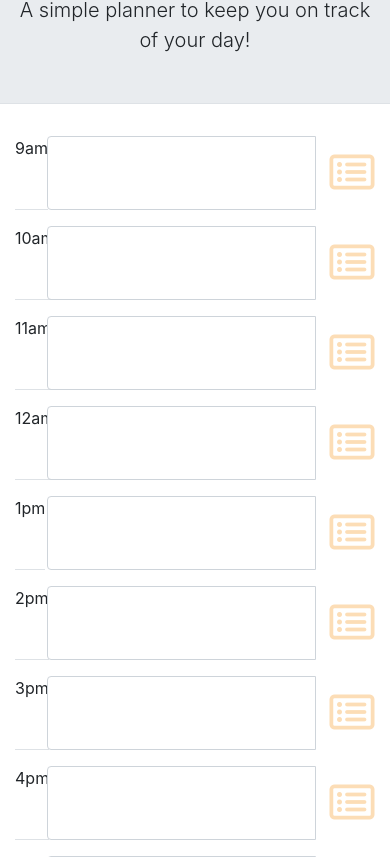
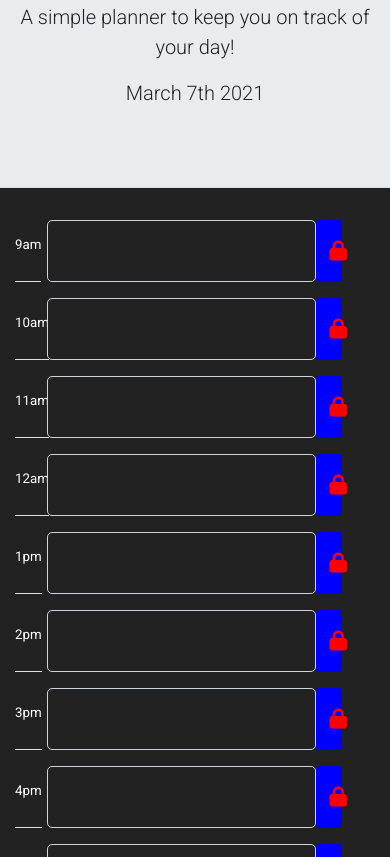
Before and after one commit to DarrellWagoner/darrelldayplanner, a plain HTML site: page index.html in a window 390 px wide. Shown: the part 112-969 px from the top of the page. Drawn offline with nearby package versions, Linux system fonts and the light colour scheme; files that its build step writes are made by us from their sources.

Commit message:
html and css js oragnizing and style

```diff
--- a/app.js
+++ b/app.js
@@ -0,0 +1,67 @@
+$(document).ready(function () {
+
+    //Setting up the date and appending to the HTML page
+    var today = moment().format('MMMM Do YYYY');
+    console.log(today)
+    $(".todaysDate").append(today);
+
+    var now = parseInt(moment().format('HH'));
+    console.log(now)
+
+    var $text9AM = $("#text9AM");
+    var $text10AM = $("#text10AM");
+    var $text11AM = $("#text11AM");
+    var $text12AM = $("#text12AM");
+    var $text1PM = $("#text1PM");
+    var $text2PM = $("#text2PM");
+    var $text3PM = $("#text3PM");
+    var $text4PM = $("#text4PM");
+    var $text5PM = $("#text5PM");
+
+
+    $("textarea").each(function () {
+        var name = parseInt($(this).attr("name"));
+        if (name < now) {
+            $(this).addClass("bg-gray");
+        }
+
+
+        if (name > now) {
+            $(this).addClass("bg-green")
+        }
+
+        if (name === now) {
+            $(this).addClass("bg-red")
+        }
+
+
+
+    })
+
+    $("button").on("click", function () {
+
+        //setting items in the local storage
+        localStorage.setItem("9AM", ($text9AM.val()))
+        localStorage.setItem("10AM", ($text10AM.val()))
+        localStorage.setItem("11AM", ($text11AM.val()))
+        localStorage.setItem("12AM", ($text12AM.val()))
+        localStorage.setItem("13PM", ($text1PM.val()))
+        localStorage.setItem("14PM", ($text2PM.val()))
+        localStorage.setItem("15PM", ($text3PM.val()))
+        localStorage.setItem("16PM", ($text4PM.val()))
+        localStorage.setItem("17PM", ($text5PM.val()))
+
+    })
+
+    //getting the content stored and sending to the screen. When page is refreshed content will stay
+    $("#text9AM").append(localStorage.getItem("9AM"));
+    $("#text10AM").append(localStorage.getItem("10AM"));
+    $("#text11AM").append(localStorage.getItem("11AM"));
+    $("#text12AM").append(localStorage.getItem("12AM"));
+    $("#text1PM").append(localStorage.getItem("13PM"));
+    $("#text2PM").append(localStorage.getItem("14PM"));
+    $("#text3PM").append(localStorage.getItem("15PM"));
+    $("#text4PM").append(localStorage.getItem("16PM"));
+    $("#text5PM").append(localStorage.getItem("17PM"));
+
+})
--- a/index.html
+++ b/index.html
@@ -11,7 +11,7 @@
         integrity="sha384-ggOyR0iXCbMQv3Xipma34MD+dH/1fQ784/j6cY/iJTQUOhcWr7x9JvoRxT2MZw1T" crossorigin="anonymous">
     <script src="https://kit.fontawesome.com/9b22d73af0.js" crossorigin="anonymous"></script>
 
-    <link rel="stylesheet" href="assets/css/style.css">
+    <link rel="stylesheet" href="style.css">
 
     <link href="https://fonts.googleapis.com/css?family=Questrial&display=swap" rel="stylesheet">
     <script src="https://cdnjs.cloudflare.com/ajax/libs/moment.js/2.24.0/moment.min.js"
@@ -26,12 +26,13 @@
     <!-- Header -->
 
     <div class="jumbotron border-bottom  jumbotron-fluid headerDiv">
-        <div class="container text-center  ">
+        <div class="planner">
             <h1 class="display-4">Day Planner </h1>
             <p class="lead">A simple planner to keep you on track of your day!</p>
             <p class="lead todaysDate"></p>
         </div>
     </div>
+
 
 
 
@@ -49,7 +50,7 @@
                     name="9"></textarea>
 
                 <button class="  col-1
-                 btn  "> <span style="font-size: 2.5em; color: #fcddb6 "><i class="far fa-list-alt"></i>
+                 btn"><i class="fa fa-lock"></i>
                     </span></button>
 
             </div>
@@ -67,7 +68,7 @@
                     name="10"></textarea>
 
                 <button class="  col-1
-                    btn  "> <span style="font-size: 2.5em; color: #fcddb6 "><i class="far fa-list-alt"></i>
+                    btn "><i class="fa fa-lock"></i>
                     </span></button>
             </div>
         </div>
@@ -83,7 +84,7 @@
                 <textarea id=text11AM class="form-control custom-control textborder" rows="2" style="resize:none"
                     name="11"></textarea>
                 <button class="  col-1
-                    btn  "> <span style="font-size: 2.5em; color: #fcddb6 "><i class="far fa-list-alt"></i>
+                    btn"><i class="fa fa-lock"></i>
                     </span></button>
             </div>
         </div>
@@ -99,7 +100,7 @@
                 <textarea id=text12AM class="form-control custom-control textborder" rows="2" style="resize:none"
                     name="12"></textarea>
                 <button class="  col-1
-                    btn  "> <span style="font-size: 2.5em; color: #fcddb6 "><i class="far fa-list-alt"></i>
+                    btn"><i class="fa fa-lock"></i>
                     </span></button>
             </div>
         </div>
@@ -115,7 +116,7 @@
                 <textarea id=text1PM class="form-control custom-control textborder" rows="2" style="resize:none"
                     name="13"></textarea>
                 <button class="  col-1
-                    btn  "> <span style="font-size: 2.5em; color: #fcddb6 "><i class="far fa-list-alt"></i>
+                    btn"><i class="fa fa-lock"></i>
                     </span></button>
             </div>
         </div>
@@ -131,7 +132,7 @@
                 <textarea id=text2PM class="form-control custom-control textborder" rows="2" style="resize:none"
                     name="14"></textarea>
                 <button class="  col-1
-                    btn  "> <span style="font-size: 2.5em; color: #fcddb6 "><i class="far fa-list-alt"></i>
+                    btn"><i class="fa fa-lock"></i>
                     </span></button>
             </div>
         </div>
@@ -147,7 +148,7 @@
                 <textarea id=text3PM class="form-control custom-control textborder" rows="2" style="resize:none"
                     name="15"></textarea>
                 <button class="  col-1
-                    btn  "> <span style="font-size: 2.5em; color: #fcddb6 "><i class="far fa-list-alt"></i>
+                    btn"><i class="fa fa-lock"></i>
                     </span></button>
             </div>
         </div>
@@ -163,7 +164,7 @@
                 <textarea id=text4PM class="form-control custom-control textborder" rows="2" style="resize:none"
                     name="16"></textarea>
                 <button class="  col-1
-                    btn  "> <span style="font-size: 2.5em; color: #fcddb6 "><i class="far fa-list-alt"></i>
+                    btn"><i class="fa fa-lock"></i>
                     </span></button>
             </div>
         </div>
@@ -178,7 +179,7 @@
                 <textarea id=text5PM class="textborder form-control custom-control" rows="2" style="resize:none"
                     name="17"></textarea>
                 <button class="  col-1
-                    btn  "> <span style="font-size: 2.5em; color: #fcddb6 "><i class="far fa-list-alt"></i>
+                    btn"><i class="fa fa-lock"></i>
                     </span></button>
             </div>
         </div>
@@ -218,7 +219,7 @@
         integrity="sha384-q8i/X+965DzO0rT7abK41JStQIAqVgRVzpbzo5smXKp4YfRvH+8abtTE1Pi6jizo"
         crossorigin="anonymous"></script>
 
-    <script src="assets/js/script.js"></script>
+    <script src="app.js"></script>
 </body>
 
 </html>
--- a/style.css
+++ b/style.css
@@ -0,0 +1,147 @@
+@import url('https://fonts.googleapis.com/css2?family=Roboto:wght@100;300;400;500;700;900&display=swap');
+:root{
+
+
+}
+body {
+
+    background-color: #222;
+    font-family: 'Roboto', sans-serif;
+ }
+
+h1 {
+    color: black
+}
+
+p{
+    text-align: center;
+    margin-top: 15px;
+   color: white;
+   font-size: 20px;
+   -webkit-font-smoothing: antialiased;
+
+}
+.col-1.btn{
+    background-color: blue;
+    color: red;
+    font-size: 20px;
+
+}
+.planner p{
+    color: #222;
+}
+
+.lead {
+
+    text-shadow: 2px dashed rgb(35, 165,165);
+
+
+}
+
+.plannerDiv{
+
+    border-radius: 25px;
+    box-shadow: 2px white;
+}
+
+
+
+#text8AM {
+
+    border-radius: 5px;
+}
+#text9AM {
+
+    border-radius: 5px;
+}
+#text10AM {
+
+    border-radius: 5px;
+}
+#text11AM {
+
+    border-radius: 5px;
+}
+#text12AM {
+
+    border-radius: 5px;
+}
+#text1PM {
+
+    border-radius: 5px;
+}
+#text2PM {
+
+    border-radius: 5px;
+}
+#text3PM {
+
+    border-radius: 5px;
+}
+#text4PM {
+
+    border-radius: 5px;
+}
+#text5PM {
+
+    border-radius: 5px;
+}
+
+
+
+textarea p {
+-webkit-box-shadow: inset 2px 2px 2px 0px #dddddd;
+-moz-box-shadow: inset 2px 2px 2px 0px #dddddd;
+box-shadow: inset 2px 2px 2px 0px #dddddd;
+
+
+}
+
+.bg-red {
+    background-color: #222;
+}
+.bg-green {
+
+    background-color: #222;
+    border: 3px dashed rgb(35,165,165);
+}
+.bg-green:hover{
+    border: 3px dashed red;
+}
+
+.bg-gray {
+    background-color: #222;
+}
+/*
+These rules take effect when the browser's width
+  is either 767px or less. */
+
+@media screen and (max-width: 767px) {
+
+     p{
+        font-size: smaller;
+    }
+
+}
+
+/*
+  These rules take effect when the browser's width
+  is either 400px or less.
+*/
+@media screen and (max-width: 400px) {
+
+    .jumbotron{
+        height: 300px;
+
+    }
+
+    .hourC{
+        margin-right: 0px;
+
+    }
+
+    .spanBttn{
+        border-radius: 25px;
+    }
+
+}
```
